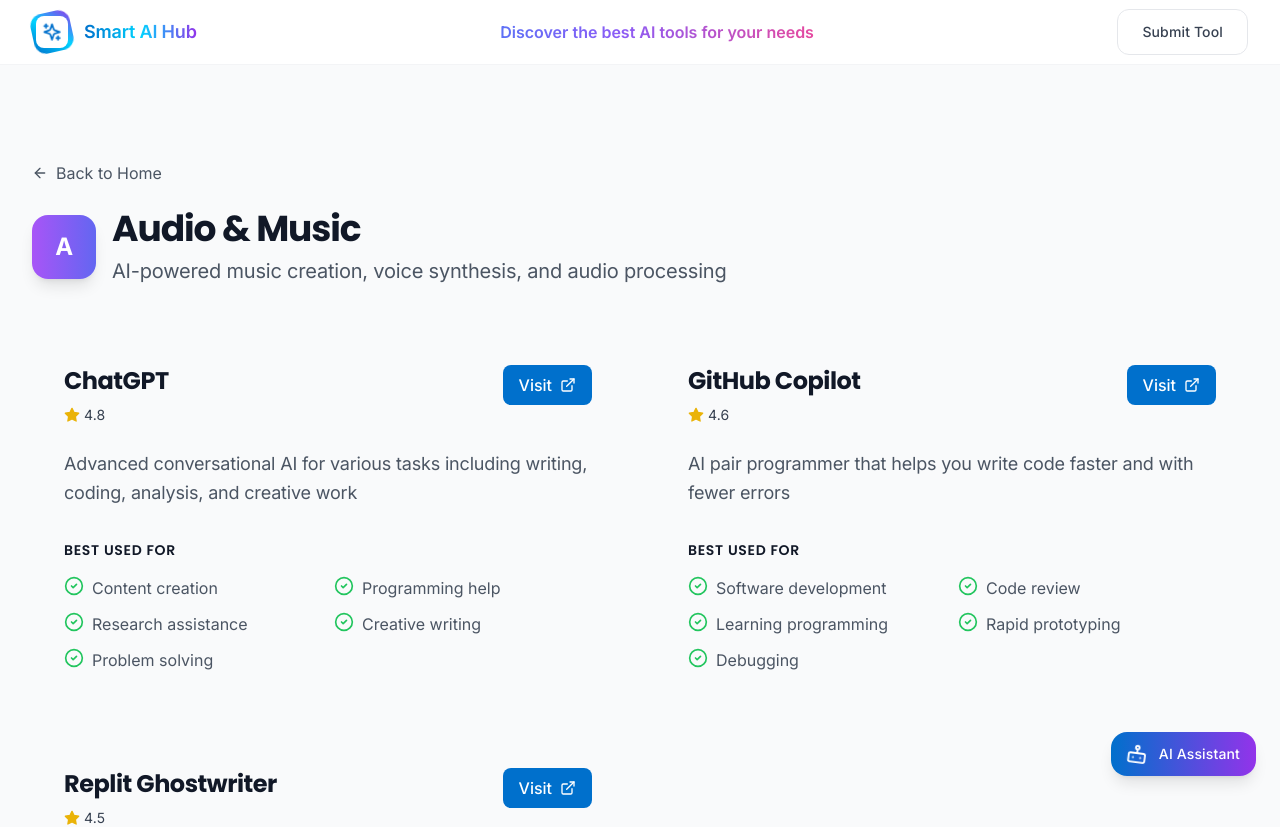
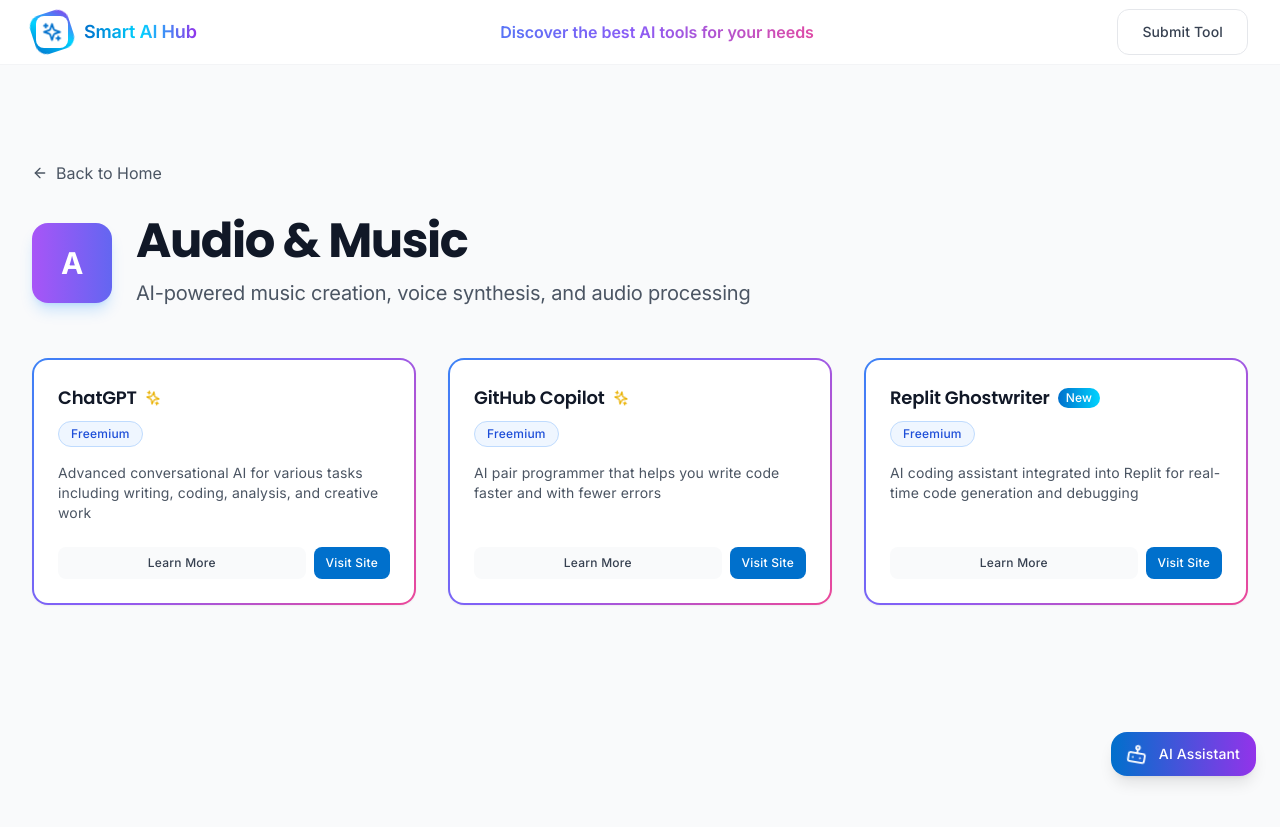
Before and after one commit to vinayredee/smart-ai-hub, a React (Create React App) app in the folder frontend/: page /category/audio in a window 1280 px wide. Shown: the top 827 px of the page. Built offline with nearby package versions, Linux system fonts and the light colour scheme; the HTML template or start-up script is replaced by a standard one.

Commit message:
feat: Add new AI tools and redesign Category Page with ToolCard

```diff
--- a/frontend/src/components/CategoryPage.tsx
+++ b/frontend/src/components/CategoryPage.tsx
@@ -8,6 +8,8 @@
 import { AITool } from '../types';
 
 import { useSearch } from '../contexts/SearchContext';
+
+import ToolCard from './ToolCard';
 
 const CategoryPage: React.FC = () => {
     const { id } = useParams<{ id: string }>();
@@ -42,25 +44,25 @@
                 <div className="mb-12">
                     <Link
                         to="/"
-                        className="inline-flex items-center text-gray-600 dark:text-gray-400 hover:text-primary-600 dark:hover:text-primary-400 mb-6 transition-colors"
+                        className="inline-flex items-center text-gray-600 dark:text-gray-400 hover:text-primary-600 dark:hover:text-primary-400 mb-8 transition-colors group"
                     >
-                        <ArrowLeft className="w-4 h-4 mr-2" />
+                        <ArrowLeft className="w-4 h-4 mr-2 group-hover:-translate-x-1 transition-transform" />
                         Back to Home
                     </Link>
 
                     <motion.div
                         initial={{ opacity: 0, y: 20 }}
                         animate={{ opacity: 1, y: 0 }}
-                        className="flex items-center space-x-4"
+                        className="flex flex-col md:flex-row md:items-center gap-6"
                     >
-                        <div className={`w-16 h-16 ${category.color} rounded-2xl flex items-center justify-center text-white shadow-lg`}>
-                            <span className="text-2xl font-bold">{category.name.charAt(0)}</span>
+                        <div className={`w-20 h-20 ${category.color} rounded-2xl flex items-center justify-center text-white shadow-lg shadow-primary-500/20`}>
+                            <span className="text-3xl font-bold">{category.name.charAt(0)}</span>
                         </div>
                         <div>
-                            <h1 className="text-4xl font-bold text-gray-900 dark:text-white mb-2">
+                            <h1 className="text-4xl md:text-5xl font-bold text-gray-900 dark:text-white mb-3 tracking-tight">
                                 {category.name}
                             </h1>
-                            <p className="text-xl text-gray-600 dark:text-gray-300">
+                            <p className="text-xl text-gray-600 dark:text-gray-300 max-w-2xl leading-relaxed">
                                 {category.description}
                             </p>
                         </div>
@@ -73,60 +75,22 @@
                         <div className="animate-spin rounded-full h-12 w-12 border-b-2 border-primary-600"></div>
                     </div>
                 ) : (
-                    <div className="grid grid-cols-1 md:grid-cols-2 gap-8">
+                    <div className="grid grid-cols-1 md:grid-cols-2 lg:grid-cols-3 gap-8">
                         {tools.length === 0 ? (
-                            <div className="col-span-full text-center py-20">
+                            <div className="col-span-full text-center py-20 bg-white rounded-3xl border border-gray-100 shadow-sm">
                                 <p className="text-xl text-gray-500 dark:text-gray-400">No tools found for this category yet.</p>
-                                <Link to="/" className="text-primary-600 hover:underline mt-4 inline-block">Explore other categories</Link>
+                                <Link to="/" className="text-primary-600 hover:underline mt-4 inline-block font-medium">Explore other categories</Link>
                             </div>
                         ) : (
                             tools.map((tool: AITool, index: number) => (
-                                <motion.a
+                                <motion.div
                                     key={tool.id}
-                                    href={tool.website}
-                                    target="_blank"
-                                    rel="noopener noreferrer"
                                     initial={{ opacity: 0, y: 20 }}
                                     animate={{ opacity: 1, y: 0 }}
-                                    transition={{ delay: index * 0.1 }}
-                                    className="glass-card p-8 rounded-2xl group hover:border-primary-500/30 block h-full"
+                                    transition={{ delay: index * 0.05 }}
                                 >
-                                    <div className="flex justify-between items-start mb-6">
-                                        <div>
-                                            <h3 className="text-2xl font-bold text-gray-900 dark:text-white mb-2 group-hover:text-primary-600 transition-colors">
-                                                {tool.name}
-                                            </h3>
-                                            <div className="flex items-center space-x-2 text-sm">
-                                                <div className="flex items-center text-yellow-500">
-                                                    <Star className="w-4 h-4 fill-current mr-1" />
-                                                    <span className="text-gray-700 dark:text-gray-300">{tool.rating}</span>
-                                                </div>
-                                            </div>
-                                        </div>
-                                        <div className="btn-primary flex items-center space-x-2">
-                                            <span>Visit</span>
-                                            <ExternalLink className="w-4 h-4" />
-                                        </div>
-                                    </div>
-
-                                    <p className="text-gray-600 dark:text-gray-300 text-lg mb-8 leading-relaxed">
-                                        {tool.description}
-                                    </p>
-
-                                    <div>
-                                        <h4 className="text-sm font-semibold text-gray-900 dark:text-white uppercase tracking-wider mb-4">
-                                            Best Used For
-                                        </h4>
-                                        <div className="grid grid-cols-1 sm:grid-cols-2 gap-3">
-                                            {tool.useCases.map((useCase, i) => (
-                                                <div key={i} className="flex items-start space-x-2 text-gray-600 dark:text-gray-400">
-                                                    <CheckCircle2 className="w-5 h-5 text-green-500 shrink-0" />
-                                                    <span>{useCase}</span>
-                                                </div>
-                                            ))}
-                                        </div>
-                                    </div>
-                                </motion.a>
+                                    <ToolCard tool={tool} />
+                                </motion.div>
                             ))
                         )}
                     </div>
```
